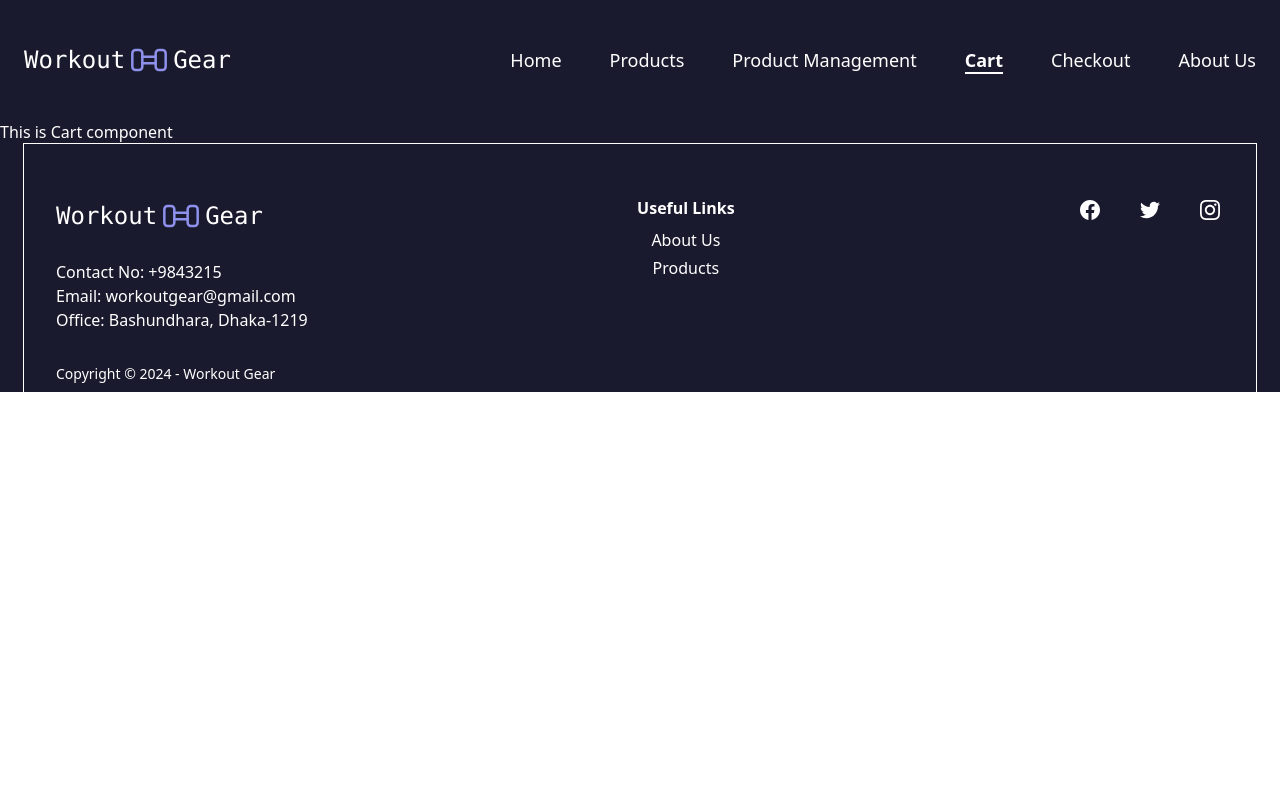
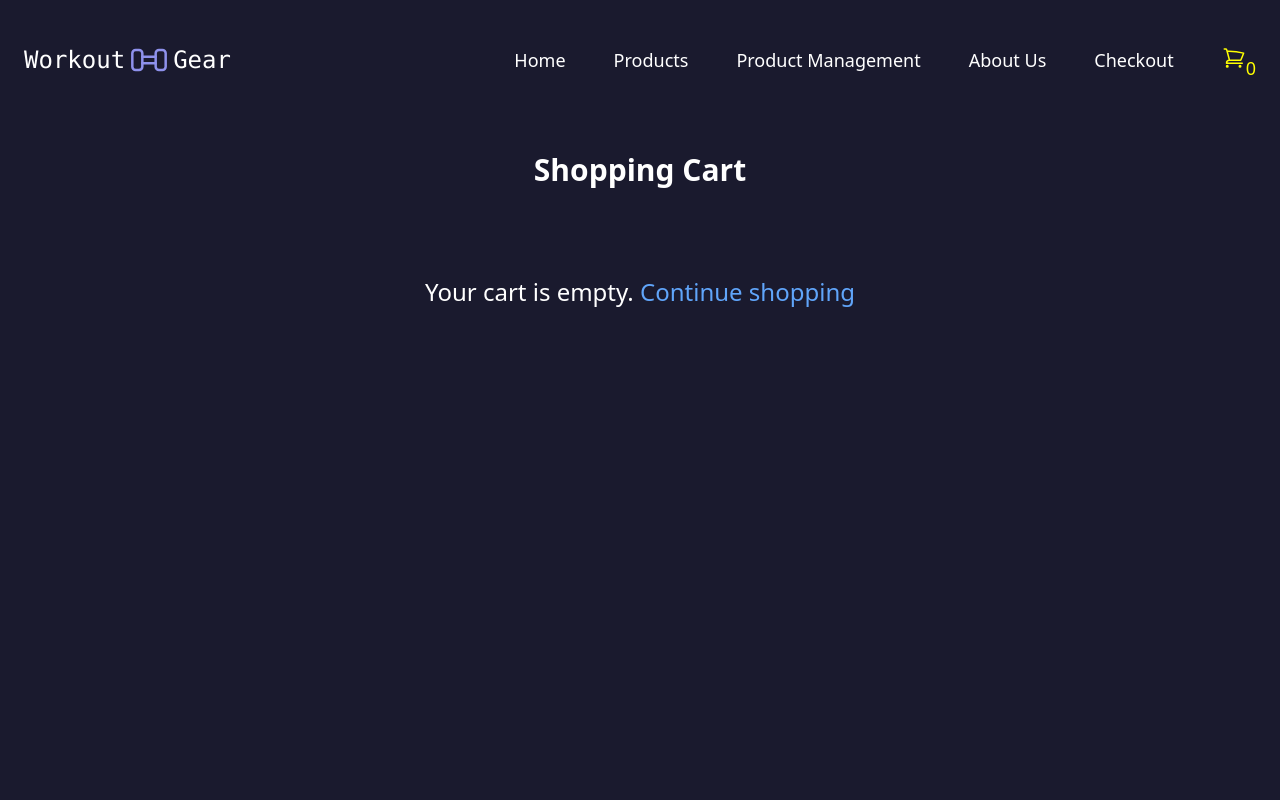
Before and after one commit to searchsakib/workout_gear_client, a React (Vite) app: page /cart in a window 1280 px wide. Shown: the top 800 px of the page. Built offline with nearby package versions, Linux system fonts and the light colour scheme.

Commit message:
lots of things added

```diff
--- a/src/components/Header/Header.tsx
+++ b/src/components/Header/Header.tsx
@@ -43,12 +43,12 @@ const Header = () => {
 
       <li className="pb-4 md:pb-0 md:pr-12 lg:pb-0 lg:pr-12">
         <NavLink
-          to="/cart"
+          to="/about-us"
           className={({ isActive, isPending }) =>
             isPending ? "pending" : isActive ? activeColor : ""
           }
         >
-          Cart
+          About Us
         </NavLink>
       </li>
       <li className="pb-4 md:pb-0 md:pr-12 lg:pb-0 lg:pr-12">
@@ -64,12 +64,34 @@ const Header = () => {
 
       <li className="pb-8 md:pb-0 lg:pb-0">
         <NavLink
-          to="/about-us"
+          to="/cart"
           className={({ isActive, isPending }) =>
-            isPending ? "pending" : isActive ? activeColor : ""
+            isPending
+              ? "pending"
+              : isActive
+                ? "rounded-none text-[#FFFF00] outline"
+                : ""
           }
         >
-          About Us
+          <div className="flex">
+            <svg
+              xmlns="http://www.w3.org/2000/svg"
+              fill="none"
+              viewBox="0 0 24 24"
+              strokeWidth={1.5}
+              stroke="currentColor"
+              className="size-6"
+            >
+              <path
+                strokeLinecap="round"
+                strokeLinejoin="round"
+                d="M2.25 3h1.386c.51 0 .955.343 1.087.835l.383 1.437M7.5 14.25a3 3 0 0 0-3 3h15.75m-12.75-3h11.218c1.121-2.3 2.1-4.684 2.924-7.138a60.114 60.114 0 0 0-16.536-1.84M7.5 14.25 5.106 5.272M6 20.25a.75.75 0 1 1-1.5 0 .75.75 0 0 1 1.5 0Zm12.75 0a.75.75 0 1 1-1.5 0 .75.75 0 0 1 1.5 0Z"
+              />
+            </svg>
+            <p id="itemCount" className="relative top-2">
+              0
+            </p>
+          </div>
         </NavLink>
       </li>
     </>
--- a/src/pages/Cart/Cart.tsx
+++ b/src/pages/Cart/Cart.tsx
@@ -1,7 +1,128 @@
-const Cart = () => {
+import {
+  checkout,
+  decreaseQuantity,
+  increaseQuantity,
+  removeFromCart,
+} from "@/redux/features/cartSlice";
+import { useAppDispatch, useAppSelector } from "@/redux/hooks";
+import { RootState } from "@/redux/store";
+import { Link } from "react-router-dom";
+
+const Cart: React.FC = () => {
+  const dispatch = useAppDispatch();
+  const cartItems = useAppSelector((state: RootState) => state.cart.items);
+
+  const handleIncreaseQuantity = (productId: string) => {
+    const item = cartItems.find((item) => item.product._id === productId);
+    if (item && item.quantity < item.product.stock) {
+      dispatch(increaseQuantity(productId));
+    }
+  };
+
+  const handleDecreaseQuantity = (productId: string) => {
+    const item = cartItems.find((item) => item.product._id === productId);
+    if (item && item.quantity > 1) {
+      dispatch(decreaseQuantity(productId));
+    }
+  };
+
+  const handleRemoveFromCart = (productId: string) => {
+    if (
+      window.confirm("Are you sure you want to remove this item from the cart?")
+    ) {
+      dispatch(removeFromCart(productId));
+    }
+  };
+
+  const handleCheckout = () => {
+    dispatch(checkout());
+    alert(
+      "Order placed successfully. Quantity has been deducted from product stock.",
+    );
+  };
+
+  const totalPrice = cartItems.reduce(
+    (total, item) => total + item.product.price * item.quantity,
+    0,
+  );
+
   return (
-    <div>
-      <h2>This is Cart component</h2>
+    <div className="container mx-auto min-h-screen w-full max-w-screen-xl px-3 py-8 md:px-6">
+      <h1 className="mb-12 text-center text-3xl font-bold">Shopping Cart</h1>
+      {cartItems.length === 0 ? (
+        <div className="pt-10 text-center text-2xl">
+          Your cart is empty.{" "}
+          <Link to="/products" className="text-blue-400">
+            Continue shopping
+          </Link>
+        </div>
+      ) : (
+        <div className="flex flex-col md:flex-row">
+          <div className="w-full md:w-2/3 md:pr-4">
+            <div className="space-y-4">
+              {cartItems.map((item) => (
+                <div
+                  key={item.product._id}
+                  className="flex items-center justify-between rounded-md bg-transparent p-4 text-white shadow-md outline outline-1"
+                >
+                  <div className="flex items-center">
+                    <img
+                      src={item.product.images}
+                      alt={item.product.name}
+                      className="h-20 w-20 rounded-md object-cover"
+                    />
+                    <div className="ml-4">
+                      <h2 className="text-xl font-bold">{item.product.name}</h2>
+                      <p className="text-gray-200">${item.product.price}</p>
+                      <p className="text-gray-200">
+                        Stock: {item.product.stock}
+                      </p>
+                      <p className="text-gray-200">
+                        Category: {item.product.category}
+                      </p>
+                    </div>
+                  </div>
+                  <div className="flex items-center">
+                    <button
+                      onClick={() => handleDecreaseQuantity(item.product._id)}
+                      className="rounded bg-gray-300 px-2 py-1 text-gray-700"
+                    >
+                      -
+                    </button>
+                    <span className="mx-2">{item.quantity}</span>
+                    <button
+                      onClick={() => handleIncreaseQuantity(item.product._id)}
+                      className="rounded bg-gray-300 px-2 py-1 text-gray-700"
+                    >
+                      +
+                    </button>
+                    <button
+                      onClick={() => handleRemoveFromCart(item.product._id)}
+                      className="ml-4 rounded bg-red-600 px-4 py-2 text-white"
+                    >
+                      Remove
+                    </button>
+                  </div>
+                </div>
+              ))}
+            </div>
+          </div>
+          <div className="w-full md:w-1/3 md:pl-4">
+            <div className="rounded-md bg-white p-4 text-black shadow-md">
+              <h2 className="mb-4 text-xl font-bold">Order Summary</h2>
+              <div className="mb-2 flex justify-between">
+                <span>Total:</span>
+                <span className="font-bold">${totalPrice.toFixed(2)}</span>
+              </div>
+              <Link to="/checkout">
+                <button className="w-full rounded bg-green-600 px-4 py-2 text-white">
+                  Proceed to Checkout
+                </button>
+              </Link>
+            </div>
+          </div>
+        </div>
+      )}
     </div>
   );
 };
--- a/src/pages/ProductDetails/ProductDetails.tsx
+++ b/src/pages/ProductDetails/ProductDetails.tsx
@@ -1,30 +1,27 @@
-import { useParams } from "react-router-dom";
-import { RootState } from "@/redux/store";
+import Container from "@/components/ui/Container";
 import { useGetProductByIdQuery } from "@/redux/api/baseApi";
-import { useState } from "react";
 import { addToCart } from "@/redux/features/cartSlice";
 import { useAppDispatch, useAppSelector } from "@/redux/hooks";
-import Container from "@/components/ui/Container";
+import { useState } from "react";
+import { useParams } from "react-router-dom";
 
 const ProductDetails: React.FC = () => {
   const { id } = useParams<{ id: string }>();
   const { data: product, isLoading, error } = useGetProductByIdQuery(id);
-  console.log(product);
   const dispatch = useAppDispatch();
-  const cartItems = useAppSelector((state: RootState) => state.cart.items);
+  const cartItems = useAppSelector((state) => state.cart.items);
 
   const [quantity, setQuantity] = useState<number>(1);
 
   const handleAddToCart = () => {
     if (product?.data) {
-      dispatch(addToCart({ product, quantity }));
+      dispatch(addToCart({ product: product.data, quantity }));
     }
   };
 
-  const inCart = cartItems.find((item) => item?.product._id === id);
-  console.log(inCart);
+  const inCart = cartItems.find((item) => item.product._id === id);
   const maxQuantity = product?.data
-    ? product?.data?.stock - (inCart ? inCart.quantity : 0)
+    ? product.data.stock - (inCart?.quantity || 0)
     : 0;
 
   if (isLoading)
@@ -37,7 +34,7 @@ const ProductDetails: React.FC = () => {
 
   return (
     <Container>
-      <div className="h-screen py-10">
+      <div className="min-h-screen py-10">
         <div className="flex flex-wrap">
           <div className="w-full px-4 pb-5 md:w-1/2 md:pb-0">
             <img
--- a/src/pages/Products/Products.tsx
+++ b/src/pages/Products/Products.tsx
@@ -117,7 +117,7 @@ const Products: React.FC = () => {
 
   if (isLoading)
     return (
-      <div className="p-3 text-center">
+      <div className="min-h-screen p-3 text-center">
         <span className="loading loading-ball loading-lg text-white"></span>
       </div>
     );
--- a/src/redux/api/baseApi.ts
+++ b/src/redux/api/baseApi.ts
@@ -1,9 +1,4 @@
 import { createApi, fetchBaseQuery } from "@reduxjs/toolkit/query/react";
-
-// type TUseGetProductsQuery = {
-//   url: string;
-//   method: string;
-// };
 
 export const baseApi = createApi({
   reducerPath: "baseApi",
@@ -27,14 +22,11 @@ export const baseApi = createApi({
       providesTags: ["Product"],
     }),
     addProducts: builder.mutation({
-      query: (product) => {
-        console.log("Add Product =>", product);
-        return {
-          url: "/products",
-          method: "POST",
-          body: product,
-        };
-      },
+      query: (product) => ({
+        url: "/products",
+        method: "POST",
+        body: product,
+      }),
       invalidatesTags: ["Product"],
     }),
     updateProduct: builder.mutation({
--- a/src/redux/features/cartSlice.tsx
+++ b/src/redux/features/cartSlice.tsx
@@ -1,5 +1,5 @@
+import { createSlice, PayloadAction } from "@reduxjs/toolkit";
 import { TProduct } from "@/types";
-import { PayloadAction, createSlice } from "@reduxjs/toolkit";
 
 type CartItem = {
   product: TProduct;
@@ -37,8 +37,38 @@ const cartSlice = createSlice({
         });
       }
     },
+    increaseQuantity: (state, action: PayloadAction<string>) => {
+      const item = state.items.find(
+        (item) => item.product._id === action.payload,
+      );
+      if (item && item.quantity < item.product.stock) {
+        item.quantity += 1;
+      }
+    },
+    decreaseQuantity: (state, action: PayloadAction<string>) => {
+      const item = state.items.find(
+        (item) => item.product._id === action.payload,
+      );
+      if (item && item.quantity > 1) {
+        item.quantity -= 1;
+      }
+    },
+    removeFromCart: (state, action: PayloadAction<string>) => {
+      state.items = state.items.filter(
+        (item) => item.product._id !== action.payload,
+      );
+    },
+    checkout: (state) => {
+      state.items = [];
+    },
   },
 });
 
-export const { addToCart } = cartSlice.actions;
+export const {
+  addToCart,
+  increaseQuantity,
+  decreaseQuantity,
+  removeFromCart,
+  checkout,
+} = cartSlice.actions;
 export default cartSlice.reducer;
```
